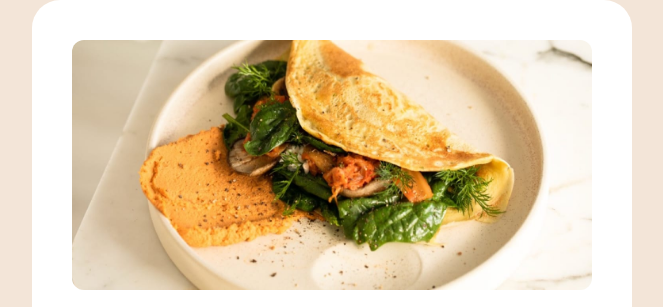
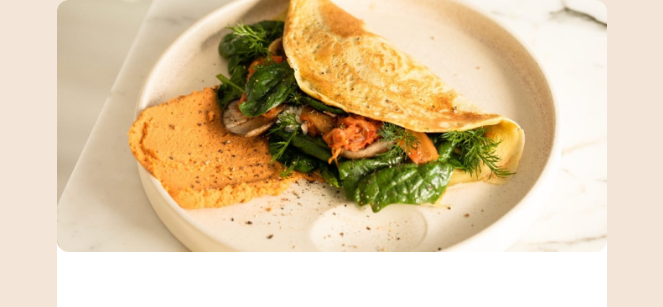
Before and after one commit to 1ah90/Omelette-recipe-card, a plain HTML site: page index.html in a window 1280 px wide. Shown: the top 307 px of the page, without its empty margins (308-971 px from the left). Drawn offline with Linux system fonts and the light colour scheme.

Commit message:
i let the responsev more better for the photo

```diff
--- a/index.html
+++ b/index.html
@@ -20,8 +20,8 @@
 </head>
 <body>
   <div class="main">
+    <img src="./assets/images/image-omelette.jpeg" alt="">
     <div class="card">
-      <img src="./assets/images/image-omelette.jpeg" alt="">
       <header>
         <div class="recipe">
           <h1 class="title">
--- a/style.css
+++ b/style.css
@@ -18,7 +18,7 @@
 body{
     background-color: var(--backgournd);
     font-size: 14px;
-    height: 100vh;
+    min-height: 100vh;
     font-family: "Open Serif" ,sans-serif;
     font-weight: 400;
     font-style: normal;
@@ -26,7 +26,7 @@ body{
 }
 
 .main{
-    width: 600px;
+    max-width: 550px;
     background-color: var(--White);
     border-radius: 28px;
     margin: auto;
@@ -35,11 +35,12 @@ body{
     padding: 40px;
 }
 img{
-    height:250px;
-    width: 520px;
+    max-height:100%;
+    max-width: 100%;
     border-radius: 12px;
+
 }
-@media (max-width:370px) {
+@media (max-width:376px) {
     .card{
         width: 370px;
         padding: 0;
```
